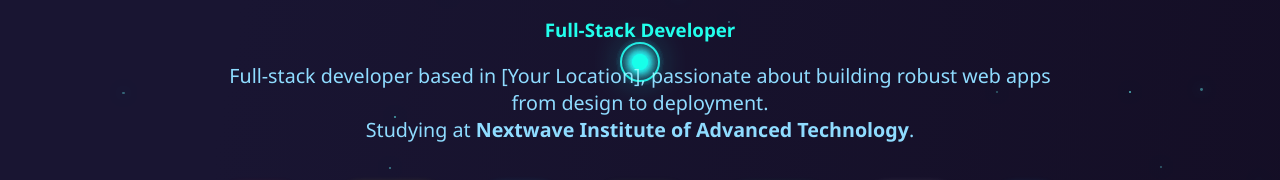
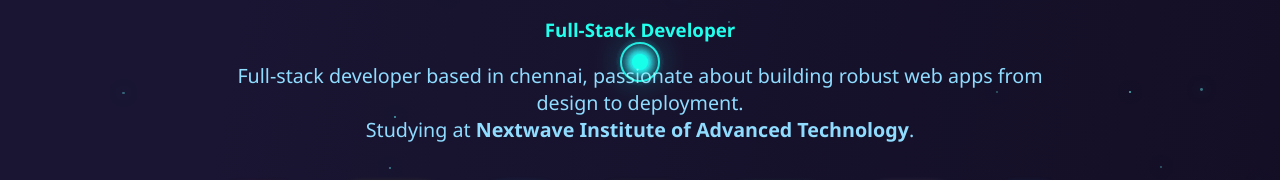
Before and after one commit to officila11615/my-portfolio, a plain HTML site: page index.html in a window 1280 px wide. Shown: the part 338-518 px from the top of the page. Drawn offline with Linux system fonts and the light colour scheme.

Commit message:
Update index.html

```diff
--- a/index.html
+++ b/index.html
@@ -39,7 +39,7 @@
             Full-Stack Developer
           </h3>
           <p class="comet-lead">
-            Full-stack developer based in [Your Location], passionate about
+            Full-stack developer based in chennai, passionate about
             building robust web apps from design to deployment. <br />
             Studying at
             <strong>Nextwave Institute of Advanced Technology</strong>.
```
